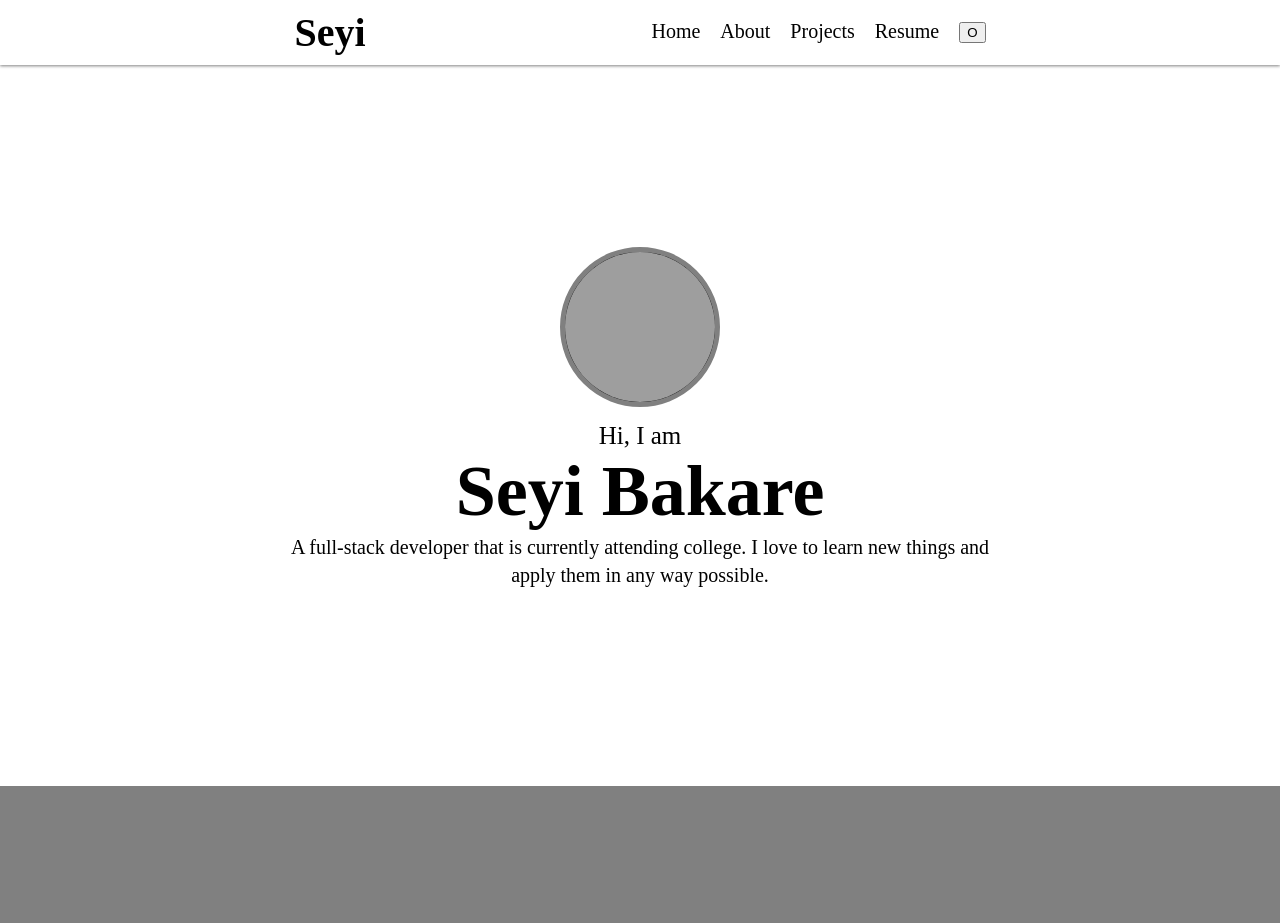
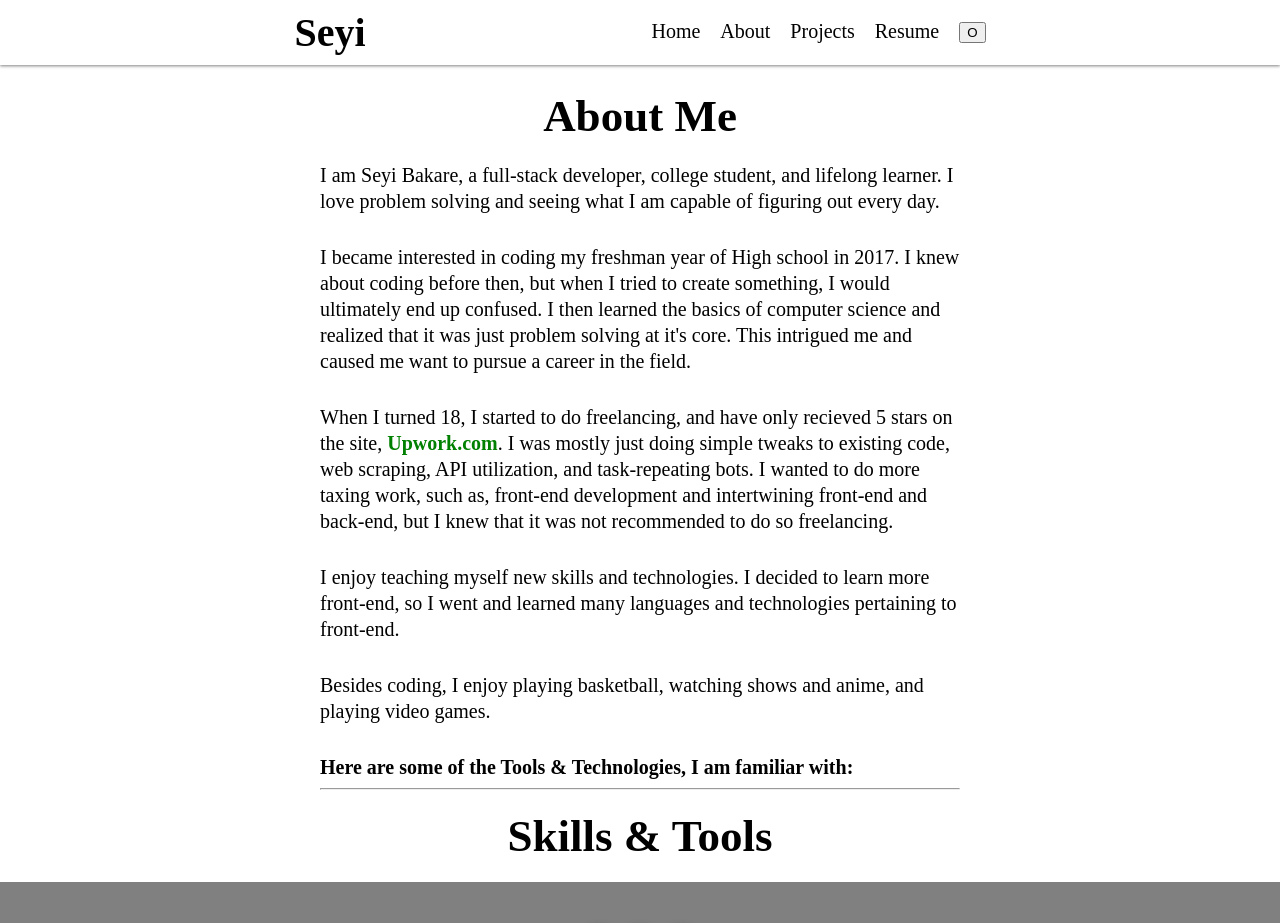
Before and after one commit to Dependability/portfolio, a React (Create React App) app: page /about in a window 1280 px wide. Shown: the top 923 px of the page. Built offline with nearby package versions, Linux system fonts and the light colour scheme; grey boxes are pictures that could not be loaded.

Commit message:
Added About and Projects page

```diff
--- a/public/style.css
+++ b/public/style.css
@@ -1,4 +1,5 @@
-h2, h1, p, a, body {
+/* General */
+h2, h1, p, a, body{
     margin: 0;
     padding: 0;
 }
@@ -10,7 +11,11 @@ a, a:visited, a:link {
     text-decoration: none;
 
 }
+.home, .about,.projects {
+    padding-top: 50px;
+}
 
+/* Header */
 header a:after {
     display:block;
     content: '';
@@ -34,10 +39,8 @@ header {
     position: fixed;
     height: 65px;
     width: 100%;
+    background-color: white;
     box-shadow: 0px 1px 3px 0px grey;
-
-
-
 }
 
 header .title {
@@ -63,9 +66,12 @@ header .right {
     font-size: 20px;
 }
 
+/* HOME */
+
+
 .home {
     height: 92vh;
-    padding-top: 50px;
+
     display: flex;
     align-items: center;
     justify-content: center;
@@ -96,7 +102,136 @@ header .right {
     line-height: 1.4;
 }
 
+/* ABOUT */
+.about {
+    margin: 0 auto;
+    width: 50vw;
+}
+.about .title {
+    margin-top: 40px;
+    margin-bottom: 20px;
+}
+
+.about .title h2, .technologies h2{
+    font-size: 45px;
+    text-align: center;
+}
+
+.technologies h2 {
+    margin-top: 20px;
+}
+.description p{
+    font-size: 20px;
+    line-height: 1.3;
+    margin-bottom: 30px;
+}
+
+.technologies {
+    margin-bottom: 20px;
+}
+.description a {
+    font-weight: bold;
+    color: green;
+}
+.description a:hover {
+    text-decoration: underline;
+}
+
+.description p.tech-desc {
+    margin-bottom: 0;
+    font-weight: bold;
+}
+.description br {
+    display: block;
+    height: 20px;
+}
+
+/* Projects */
+.projects {
+    width: 50vw;
+    margin: 0 auto;
+    margin-bottom: 20px;
+}
+
+.project-item {
+    font-size: 20px;
+    display: flex;
+}
+.projects .left {
+    width: 500px;
+}
+
+.projects .buttons a {
+    padding: 10px;
+    border: 2px solid grey;
+    border-radius: 9999px;
+    background-color: none;
+    color: grey;
+    transition: color 200ms, background-color 200ms;
+}
+
+.buttons a.live {
+    color: green;
+    border-color: green;
+}
+
+.projects .buttons a.live:hover {
+    color: white;
+    background-color: green;
+}
+
+.projects .buttons a:hover {
+    color: white;
+    background-color: grey;
+}
+
+
+.projects .buttons {
+    display: flex;
+}
+.projects h1 {
+    text-align: center;
+    margin-top: 40px;
+    margin-bottom: 20px;
+}
+
+
+/* footer */
 .footer {
     height: 150px;
     background-color: grey;
+    display: flex;
+    flex-direction: column;
+    gap: 10px;
+    align-items: center;
+    justify-content: center;
 }
+
+.links {
+    display: flex;
+    gap: 6px;
+    align-items: center;
+
+}
+.links a {
+    display: flex;
+    justify-content: center;
+    align-items: center;
+    box-sizing: content-box;
+    width: 24px;
+    height: 24px;
+    padding: 6px;
+    background-color: white;
+    box-shadow: 0px 3px 10px 0px #00000050;
+    border-radius: 50%;
+
+}
+.links svg {
+    box-sizing: content-box;
+    height: 20px;
+    width: 20px;
+
+}
+.links svg:hover {
+    fill: green;
+}
--- a/src/App.js
+++ b/src/App.js
@@ -1,13 +1,15 @@
 import { BrowserRouter, Route, Routes } from 'react-router-dom';
-import Home from './components/Home'
+import Home from './components/Home';
+import About from './components/About';
+import Projects from './components/Projects';
 
 function App() {
   return (
     <BrowserRouter>
       <Routes>
         <Route exact path='/' element={<Home />}></Route>
-        <Route exact path='/about' element={<Home />}></Route>
-        <Route exact path='/projects' element={<Home />}></Route>
+        <Route exact path='/about' element={<About />}></Route>
+        <Route exact path='/projects' element={<Projects />}></Route>
         <Route path='/*' element={<div>Don't know what you are talking about...</div>}></Route>
         {/* <Route path='/resume' element={<Home />}></Route> */}
       </Routes>
--- /dev/null
+++ b/src/components/About.js
@@ -0,0 +1,40 @@
+import Layout from './Layout';
+
+function About() {
+    return <Layout>
+        <div className='about'>
+            <div className='title'>
+                <h2>About Me</h2>
+            </div>
+            <div className='description'>
+                <p>I am Seyi Bakare, a full-stack developer, college student, and lifelong learner.
+                    I love problem solving and seeing what I am capable of figuring out every day.
+                </p>
+                <p>
+                    I became interested in coding my freshman year of High school in 2017. I knew about
+                    coding before then, but when I tried to create something, I would ultimately end up confused. I then learned the basics
+                    of computer science and realized that it was just problem solving at it's core. This intrigued me and caused me want to pursue a
+                    career in the field.
+                    </p>
+                    <p>
+                    When I turned 18, I started to do freelancing, and have only recieved 5 stars on the site, <a href='https://www.upwork.com/freelancers/~01cd936a9b73de299d' >Upwork.com</a>
+                    . I was mostly just doing simple tweaks to existing code, web scraping, API utilization, and task-repeating bots. I wanted to do more taxing work, such as, front-end development
+                    and intertwining front-end and back-end, but I knew that it was not recommended to do so freelancing.
+                    </p><p>
+                    I enjoy teaching myself new skills and technologies. I decided to learn more front-end, so I went and learned many languages and technologies pertaining to front-end.
+                    </p><p>
+                    Besides coding, I enjoy playing basketball, watching shows and anime, and playing video games.
+                </p>
+                <p className='tech-desc'>
+                    Here are some of the Tools & Technologies, I am familiar with:
+                </p>
+            </div>
+            <hr></hr>
+            <div className='technologies'>
+                <h2>Skills & Tools</h2>
+                {/* go through a list to display alot of them */}
+            </div>
+        </div>
+    </Layout>
+}
+export default About;
--- a/src/components/Footer.js
+++ b/src/components/Footer.js
@@ -2,15 +2,17 @@ export default function Footer() {
     return <div className='footer'>
         <div className='links'>
             <a href='https://github.com/Dependability'>
-                <svg></svg>
+            <svg xmlns="http://www.w3.org/2000/svg" width="24" height="24" viewBox="0 0 24 24"><path d="M12 0c-6.626 0-12 5.373-12 12 0 5.302 3.438 9.8 8.207 11.387.599.111.793-.261.793-.577v-2.234c-3.338.726-4.033-1.416-4.033-1.416-.546-1.387-1.333-1.756-1.333-1.756-1.089-.745.083-.729.083-.729 1.205.084 1.839 1.237 1.839 1.237 1.07 1.834 2.807 1.304 3.492.997.107-.775.418-1.305.762-1.604-2.665-.305-5.467-1.334-5.467-5.931 0-1.311.469-2.381 1.236-3.221-.124-.303-.535-1.524.117-3.176 0 0 1.008-.322 3.301 1.23.957-.266 1.983-.399 3.003-.404 1.02.005 2.047.138 3.006.404 2.291-1.552 3.297-1.23 3.297-1.23.653 1.653.242 2.874.118 3.176.77.84 1.235 1.911 1.235 3.221 0 4.609-2.807 5.624-5.479 5.921.43.372.823 1.102.823 2.222v3.293c0 .319.192.694.801.576 4.765-1.589 8.199-6.086 8.199-11.386 0-6.627-5.373-12-12-12z"/></svg>
             </a>
             <a href='mailto:seybak07@gmail.com'>
-                test
-                <svg></svg>
+            <svg xmlns="http://www.w3.org/2000/svg" width="24" height="24" viewBox="0 0 24 24"><path d="M12 12.713l-11.985-9.713h23.971l-11.986 9.713zm-5.425-1.822l-6.575-5.329v12.501l6.575-7.172zm10.85 0l6.575 7.172v-12.501l-6.575 5.329zm-1.557 1.261l-3.868 3.135-3.868-3.135-8.11 8.848h23.956l-8.11-8.848z"/></svg>
             </a>
             <a href='https://www.linkedin.com/in/seyi-bakare-999878221/'>
-                <svg></svg>
+            <svg xmlns="http://www.w3.org/2000/svg" width="24" height="24" viewBox="0 0 24 24"><path d="M4.98 3.5c0 1.381-1.11 2.5-2.48 2.5s-2.48-1.119-2.48-2.5c0-1.38 1.11-2.5 2.48-2.5s2.48 1.12 2.48 2.5zm.02 4.5h-5v16h5v-16zm7.982 0h-4.968v16h4.969v-8.399c0-4.67 6.029-5.052 6.029 0v8.399h4.988v-10.131c0-7.88-8.922-7.593-11.018-3.714v-2.155z"/></svg>
             </a>
+        </div>
+        <div className='copyright'>
+        © 2022 | Designed & coded by Seyi Bakare
         </div>
     </div>
 }
--- /dev/null
+++ b/src/components/Projects.js
@@ -0,0 +1,33 @@
+import Layout from "./Layout";
+const projectList = [{
+    title: "MyTube",
+    tech: ['Node.js', 'Express.js', 'Firebase', 'CSS', 'Javascript'],
+    desc: 'A youtube clone that is capable of viewing videos uploaded by users, uploading videos, user authentication, commenting and liking, subscribing, and more',
+    live: 'https://www.youtube.com',
+    source: 'https://www.github.com',
+}]
+function Projects() {
+    return <Layout><div class='projects'>
+        <h1>My <span className='green'>Projects</span></h1>
+        {projectList.map((val, ind)=>{
+
+            return (<div className='project-item' key={ind}>
+                    <div className='left'>
+                    <h2>{val.title}</h2>
+                    <p className='tech'><span className='green'>Tech Stack: </span>{val.tech.join(', ')}</p>
+                    <p className='desc'>{val.desc}</p>
+                    <div class='buttons'>
+                        <a className='live' href={val.live} target='_blank'>Live</a>
+                        <a href={val.source} target='_blank'>Source</a>
+                    </div>
+                    </div>
+                    <div className='right'>
+                        <img src={val.img} alt={val.title}></img>
+                    </div>
+                 </div>)
+        })}
+    </div>
+    </Layout>
+}
+
+export default Projects
```
